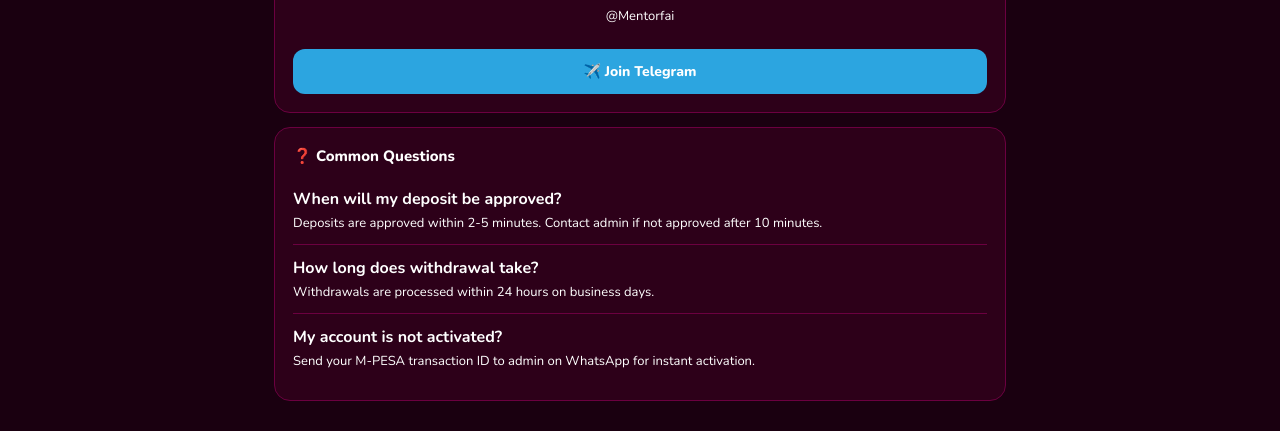
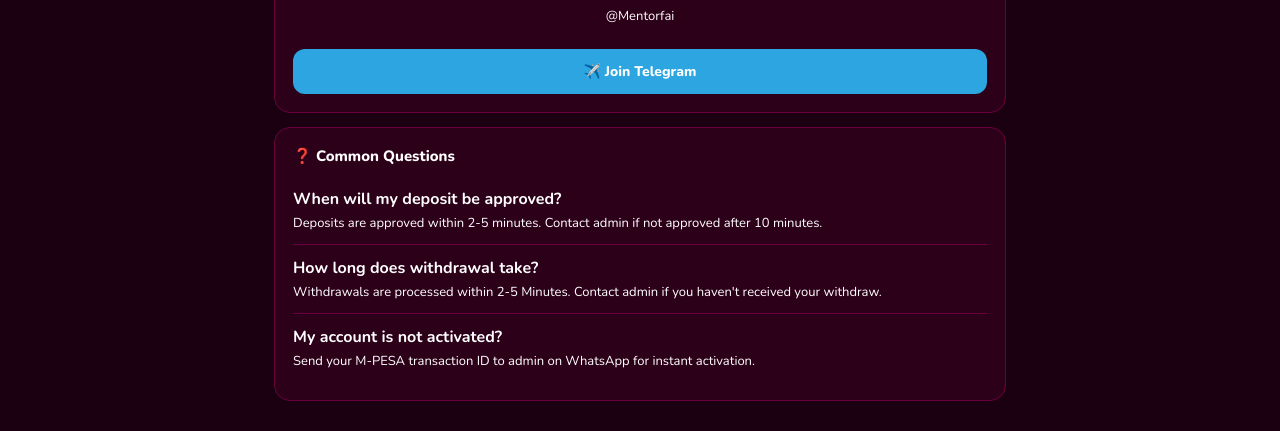
Before and after one commit to chrism755/Netlinkagencies-, a plain HTML site: page dashboard/help.html in a window 1280 px wide. Shown: the part 518-949 px from the top of the page. Drawn offline with nearby package versions, Linux system fonts and the light colour scheme; no server answers.

Commit message:
Update help.html

```diff
--- a/dashboard/help.html
+++ b/dashboard/help.html
@@ -168,7 +168,7 @@ select option{background:var(--bg3);}
 <div class="card">
   <h3>❓ Common Questions</h3>
   <div style="border-bottom:1px solid var(--border);padding:12px 0;"><div style="font-weight:700;color:#fff;margin-bottom:4px;">When will my deposit be approved?</div><div style="font-size:13px;color:#fff;">Deposits are approved within 2-5 minutes. Contact admin if not approved after 10 minutes.</div></div>
-  <div style="border-bottom:1px solid var(--border);padding:12px 0;"><div style="font-weight:700;color:#fff;margin-bottom:4px;">How long does withdrawal take?</div><div style="font-size:13px;color:#fff;">Withdrawals are processed within 24 hours on business days.</div></div>
+  <div style="border-bottom:1px solid var(--border);padding:12px 0;"><div style="font-weight:700;color:#fff;margin-bottom:4px;">How long does withdrawal take?</div><div style="font-size:13px;color:#fff;">Withdrawals are processed within 2-5 Minutes. Contact admin if you haven't received your withdraw.</div></div>
   <div style="padding:12px 0;"><div style="font-weight:700;color:#fff;margin-bottom:4px;">My account is not activated?</div><div style="font-size:13px;color:#fff;">Send your M-PESA transaction ID to admin on WhatsApp for instant activation.</div></div>
 </div>
 
```
